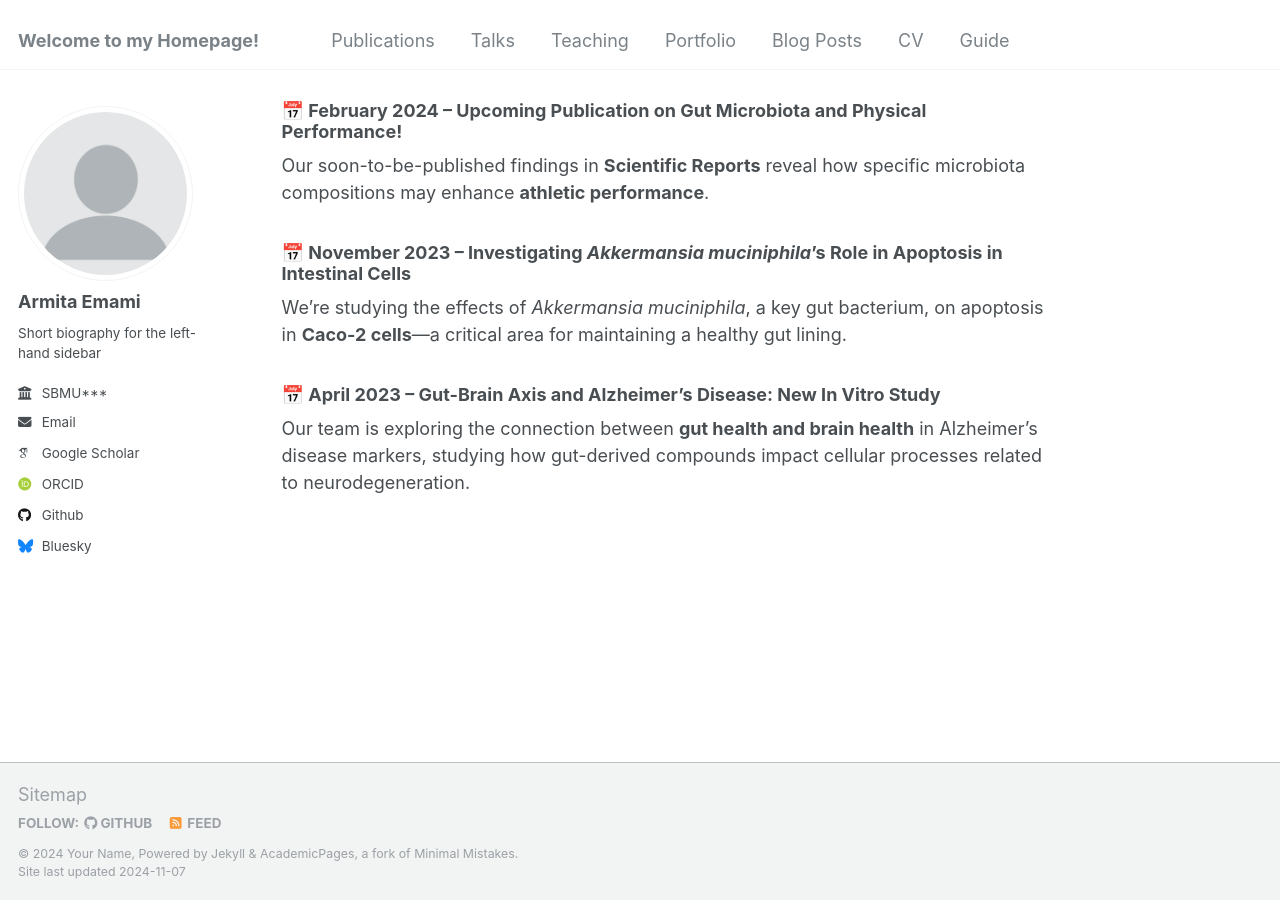
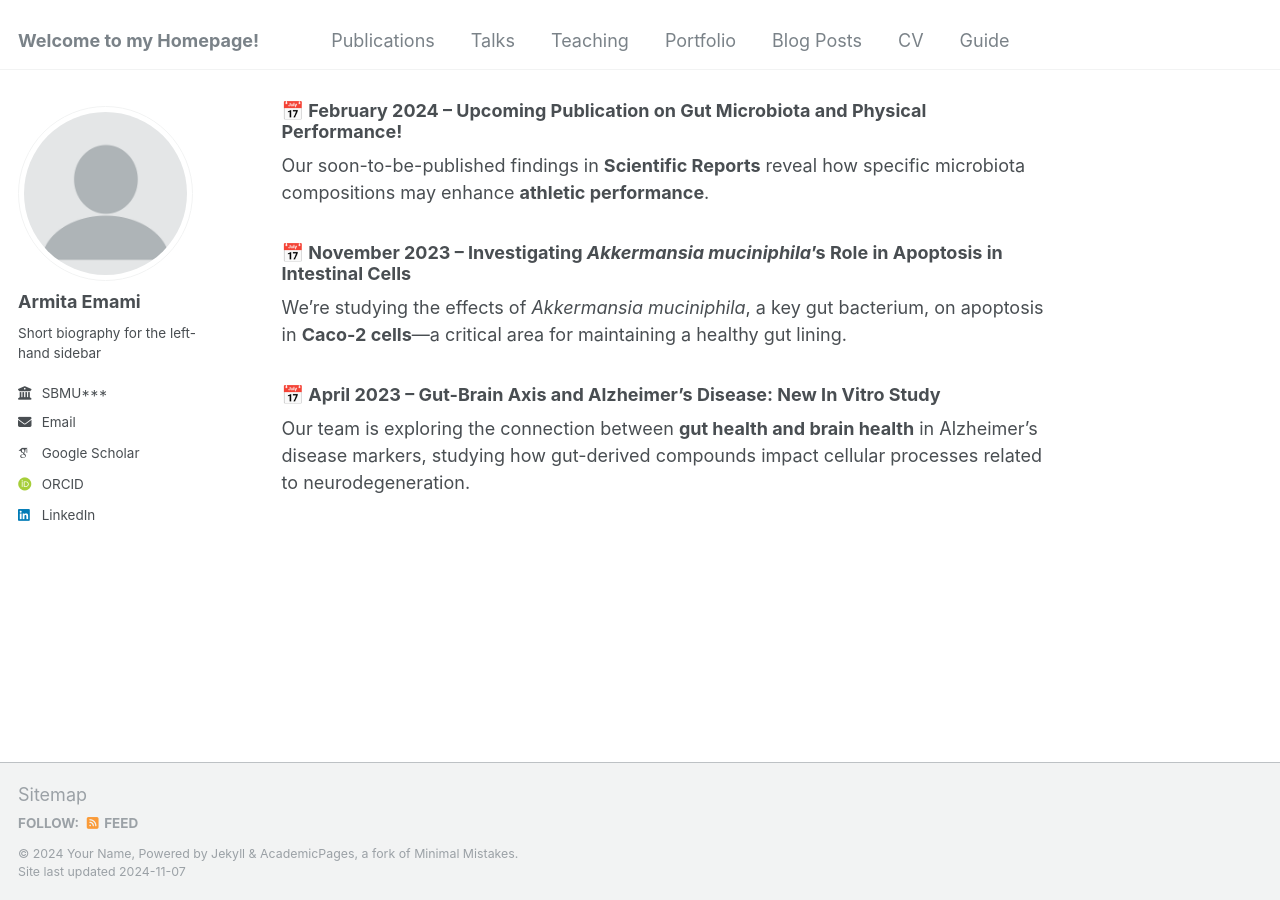
Before and after one commit to Armitaem/main, a Jekyll site: the page built from _pages/about.md, in a window 1280 px wide and 900 px high, scrolled down 2554 px. Built offline with Jekyll 4.4.1, drawn with Linux system fonts in a browser that asks for light colours; some web fonts are replaced; part of the change alters nothing that is shown.

Commit message:
Update _config.yml
4

```diff
--- a/_config.yml
+++ b/_config.yml
@@ -44,12 +44,12 @@ author:
   bitbucket        : # Username - Update with your username on the site
   codepen          : # Username
   dribbble         : # Username
-  github           : "academicpages"
+  github           : # Username
   kaggle           : # Username
   stackoverflow    : # User number or user number and name (i.e., use "1" or "1/jeff-atwood")
 
   # Social media
-  bluesky          : "bsky.app" # Replace this with you Bluesky username
+  bluesky          : # Username # Replace this with you Bluesky username
   facebook         : # Username
   flickr           : # Username
   foursquare       : # Username
@@ -58,7 +58,7 @@ author:
   keybase          : # Username
   instagram        : # Username
   lastfm           : # Username
-  linkedin         : # Username
+  linkedin         : "armita-emami-b73316303/"
   mastodon         : # URL
   medium           : # URL
   pinterest        : # Username
```
